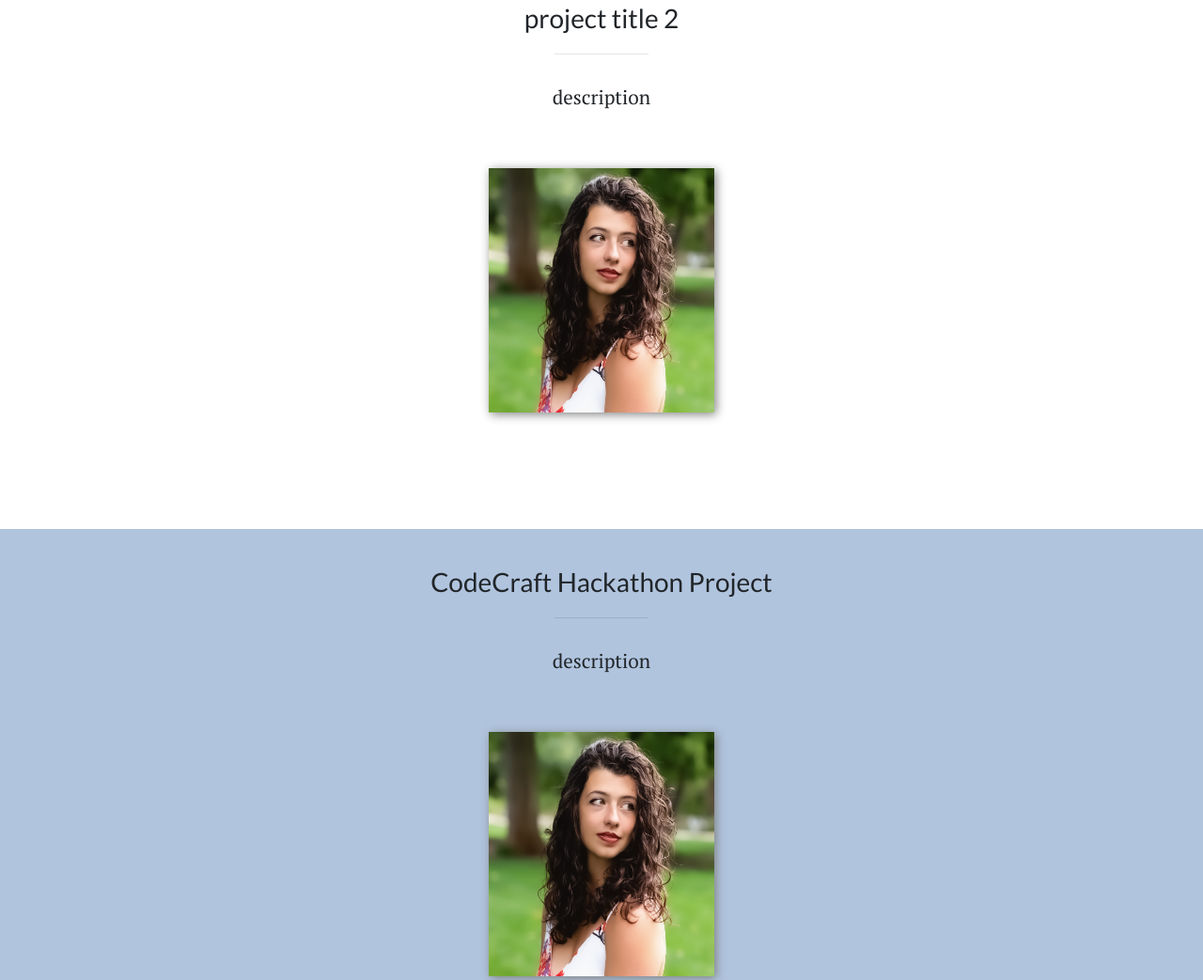
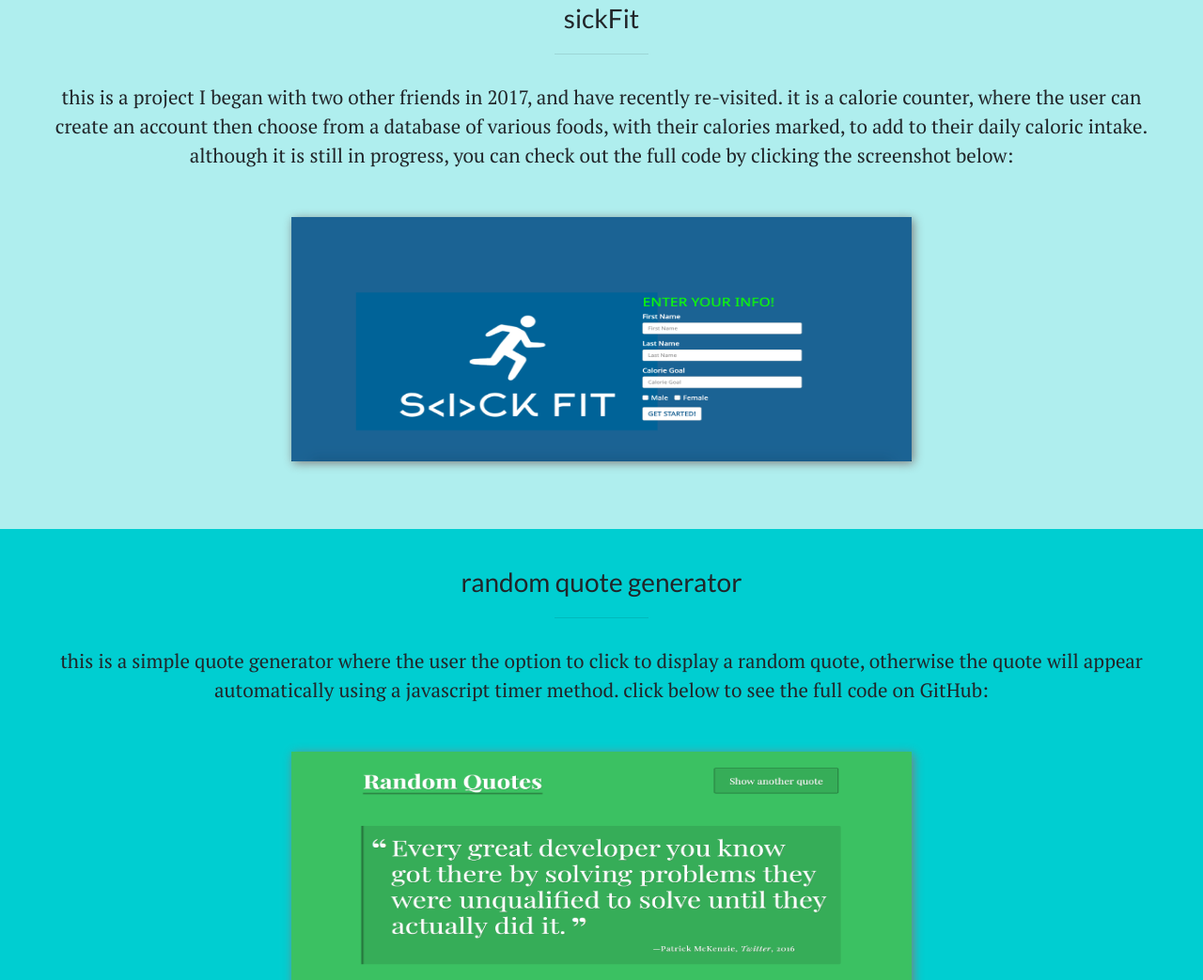
Before and after one commit to stephanoulaa/portfolio-2020, a website: page index.html in a window 1280 px wide. Shown: the part 1757-2800 px from the top of the page at 94% size. Drawn offline with nearby package versions, Linux system fonts and the light colour scheme.

Commit message:
added projects, photos

```diff
--- a/index.html
+++ b/index.html
@@ -52,16 +52,18 @@
     </section>
 
     <section class="portfolio" id="project2">
-      <h3>project title 2</h3><hr class="underline">
-      <p>description</p>
-      <a href="#" target="_blank"><img class="project2-img" src="images/c-rose.jpg" width="600px" height="auto"></a>
+      <h3>sickFit</h3><hr class="underline">
+      <p>this is a project I began with two other friends in 2017, and have recently re-visited. it is a calorie counter, where the user can create an account then choose from a database of various foods, with their calories marked, to add to their daily caloric intake. although it is still in progress, you can check out the full code by clicking the screenshot below:</p>
+      <a href="https://github.com/stephanoulaa/hackathon_sick" target="_blank"><img class="project2-img" src="images/sickfit.png" width="600px" height="auto"></a>
     </section>
 
+<!--
     <section class="portfolio" id="project3">
-      <h3>CodeCraft Hackathon Project</h3><hr class="underline">
+      <h3>another project</h3><hr class="underline">
       <p>description</p>
       <a href="#" target="_blank"><img class="project3-img" src="images/c-rose.jpg" width="600px" height="auto"></a>
     </section>
+-->
 
 <!--
     <section class="portfolio" id="project4">
@@ -72,9 +74,9 @@
 -->
 
     <section class="portfolio" id="project5">
-      <h3>Local Store Site</h3><hr class="underline">
-      <p>description</p>
-      <a href="#" target="_blank"><img class="project5-img" src="images/c-rose.jpg" width="600px" height="auto"></a>
+      <h3>random quote generator</h3><hr class="underline">
+      <p>this is a simple quote generator where the user the option to click to display a random quote, otherwise the quote will appear automatically using a javascript timer method. click below to see the full code on GitHub:</p>
+      <a href="https://github.com/stephanoulaa/unit1-GenerateRandomQuote" target="_blank"><img class="project5-img" src="images/randomQuotes.png" width="600px" height="auto"></a>
     </section>
 
     <section id="portfolio-banner">
--- a/style.css
+++ b/style.css
@@ -30,7 +30,7 @@
   width: 80px;
   height: 80px;
 /*    background-color: aliceblue;*/
-  background: url('images/c-rose.jpg');
+  background: url('images/boulder2.jpg');
   background-size: cover;
   background-position: center center;
   border-radius: 50%;
@@ -102,7 +102,7 @@
 }
 
 #header-icons a {
-  color: plum;
+  color: white;
   margin-right: 20px;
 }
 
@@ -179,7 +179,7 @@
 .portfolio p {
   font-family: 'PT Serif', serif;
   font-size: 130%;
-  margin-bottom: 60px;
+  margin-bottom: 50px;
 }
 
 /*
@@ -202,9 +202,13 @@
     width: 55%;
 }
 
+#project2 {
+    background-color: paleturquoise;
+}
+
 .portfolio .project2-img {
     height: 50%;
-    width: 20%;
+    width: 55%;
 }
 
 .portfolio .project3-img {
@@ -213,7 +217,7 @@
 }
 
 #project3 {
-    background-color: lightsteelblue;
+/*    background-color: powderblue;lightsteelblue*/
 }
 
 .portfolio .project4-img {
@@ -223,11 +227,11 @@
 
 .portfolio .project5-img {
     height: 50%;
-    width: 20%;
+    width: 55%;
 }
 
 #project5 {
-    background-color: oldlace;
+    background-color: darkturquoise;
 }
 
 .portfolio img {
```
Also changed, not shown: images/boulder.jpg (added), images/boulder2.jpg (added), images/code.png (added), images/randomQuotes.png (added), images/sickfit.png (added), 3 other files.
